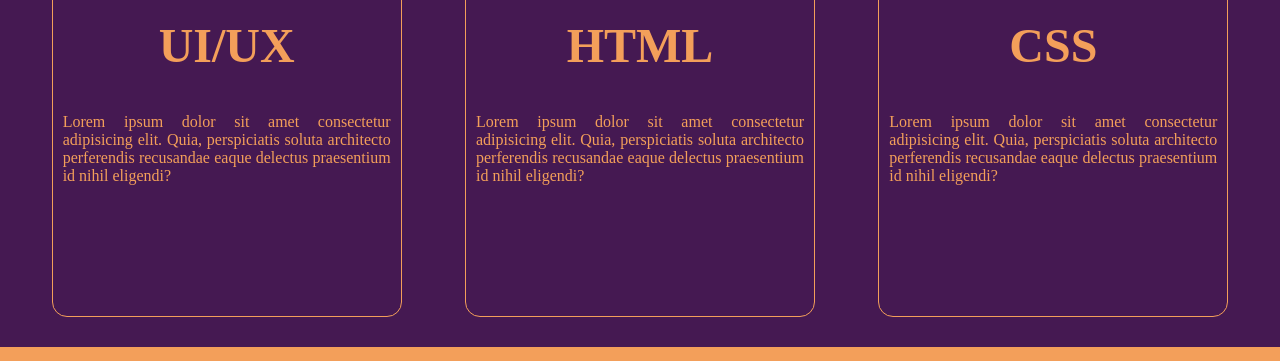
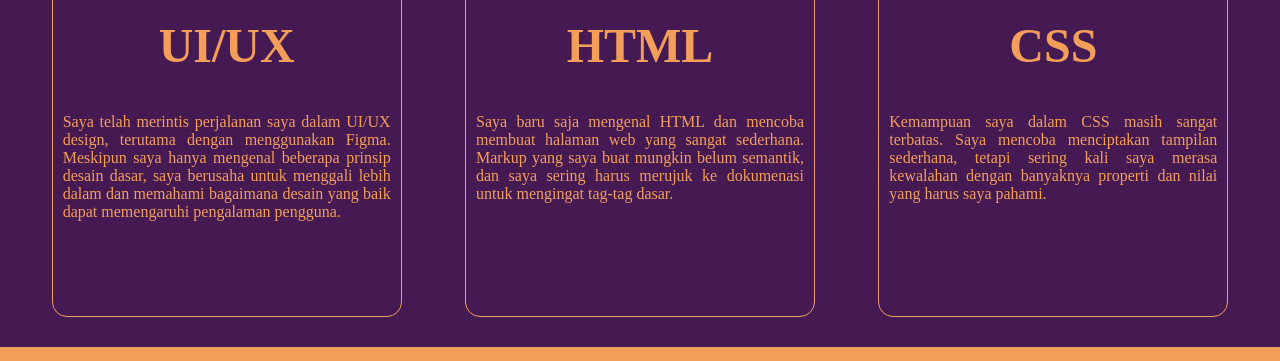
Before and after one commit to Aljuando1011/webprofile_aljuando, a plain HTML site: page index.html in a window 1280 px wide. Shown: the part 3259-3620 px from the top of the page. Drawn offline with Linux system fonts and the light colour scheme.

Commit message:
portfolio

```diff
--- a/index.html
+++ b/index.html
@@ -34,7 +34,7 @@
             <img src="img2.png" alt="">
             <div id="intro">
                 <h2>ALJUANDO FIJAR</h2>
-                <p>Lorem ipsum dolor sit amet consectetur adipisicing elit. Ex qui ut suscipit voluptas impedit ducimus explicabo, similique cum vero consectetur unde iusto error eos, tempore reprehenderit consequuntur beatae? Dolor, voluptatibus! Dignissimos consectetur eum voluptates blanditiis deleniti, nemo necessitatibus maiores soluta commodi in expedita quidem qui et, rem sit at id!</p>
+                <p>Selamat datang di portfolio saya sebagai seorang Front-End Developer yang masih pemula! Saya adalah seseorang yang bersemangat untuk memahami dan mengembangkan dunia yang menarik ini. Dengan sedikit pengalaman yang saya miliki, saya telah bekerja keras untuk membangun website portfolio ini.</p>
             </div>
         </div>
     </section>
@@ -57,17 +57,17 @@
             <div class="box">
                 <img src="figma.png" alt="">
                 <h1 class="headings">UI/UX</h1>
-                <p>Lorem ipsum dolor sit amet consectetur adipisicing elit. Quia, perspiciatis soluta architecto perferendis recusandae eaque delectus praesentium id nihil eligendi?</p>
+                <p>Saya telah merintis perjalanan saya dalam UI/UX design, terutama dengan menggunakan Figma. Meskipun saya hanya mengenal beberapa prinsip desain dasar, saya berusaha untuk menggali lebih dalam dan memahami bagaimana desain yang baik dapat memengaruhi pengalaman pengguna.</p>
             </div>
             <div class="box">
                 <img src="html.png" alt="">
                 <h1 class="headings">HTML</h1>
-                <p>Lorem ipsum dolor sit amet consectetur adipisicing elit. Quia, perspiciatis soluta architecto perferendis recusandae eaque delectus praesentium id nihil eligendi?</p>
+                <p>Saya baru saja mengenal HTML dan mencoba membuat halaman web yang sangat sederhana. Markup yang saya buat mungkin belum semantik, dan saya sering harus merujuk ke dokumenasi untuk mengingat tag-tag dasar.</p>
             </div>
             <div class="box">
                 <img src="css.png" alt="">
                 <h1 class="headings">CSS</h1>
-                <p>Lorem ipsum dolor sit amet consectetur adipisicing elit. Quia, perspiciatis soluta architecto perferendis recusandae eaque delectus praesentium id nihil eligendi?</p>
+                <p>Kemampuan saya dalam CSS masih sangat terbatas. Saya mencoba menciptakan tampilan sederhana, tetapi sering kali saya merasa kewalahan dengan banyaknya properti dan nilai yang harus saya pahami.</p>
             </div>
         </div>
     </section>
```
